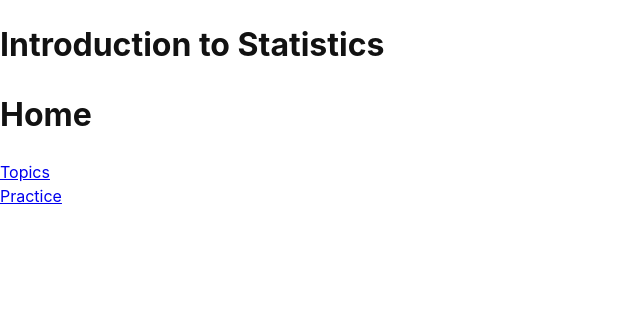
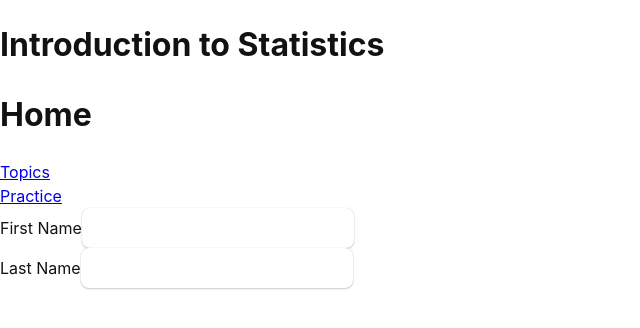
Before and after one commit to Jpkeys29/React-Router-Dom1, a React (Vite) app: page / in a window 1280 px wide. Shown: the top 328 px of the page, without its empty margins (0-640 px from the left). Built offline with nearby package versions, Linux system fonts and the light colour scheme.

Commit message:
Rendering Form component through Home component

```diff
--- a/src/App.jsx
+++ b/src/App.jsx
@@ -4,7 +4,6 @@ import Home from './components/Home';
 import Topics from './components/Topics';
 import Practice from './components/Practice';
 import Welcome from './components/Welcome';
-import Form from './components/Form';
 
 export default function App() {
 
@@ -16,7 +15,6 @@ export default function App() {
         <Route path='/topics' element={<Topics/>} />
         <Route path='/practice' element={<Practice/>} />
         <Route path='/hello/:fName/:lName' element={<Welcome/>} />
-        <Route path='/form' element={<Form/>}/>
       </Routes>
     </>
   )
--- a/src/components/Form.jsx
+++ b/src/components/Form.jsx
@@ -12,15 +12,14 @@ export default function Form() {
                 <div>
                     <label>First Name</label>
                     <input type="text"
-                    onChange={(e) => setForm({...form, firstName:e.target.value})}
-                    value={form.firstName} />
+                        onChange={(e) => setForm({ ...form, firstName: e.target.value })}
+                        value={form.firstName} />
+                </div>
+                <div>
                     <label>Last Name</label>
                     <input type="text"
-                    onChange={(e) => setForm({...form, lastName:e.target.value})}
-                    value={form.lastName}/>
-                </div>
-                <div>
-
+                        onChange={(e) => setForm({ ...form, lastName: e.target.value })}
+                        value={form.lastName} />
                 </div>
             </form>
         </div>
--- a/src/components/Home.jsx
+++ b/src/components/Home.jsx
@@ -1,4 +1,6 @@
 import { Link } from "react-router-dom";
+import Form from "./Form";
+import { useState } from "react";
 
 export default function Home() {
     return (
@@ -6,6 +8,7 @@ export default function Home() {
             <h1>Home</h1>
             <Link to={'/topics'}>Topics</Link><br/>
             <Link to={'/practice'}>Practice</Link>
+            <Form/>
         </div>
     )
 }
```
